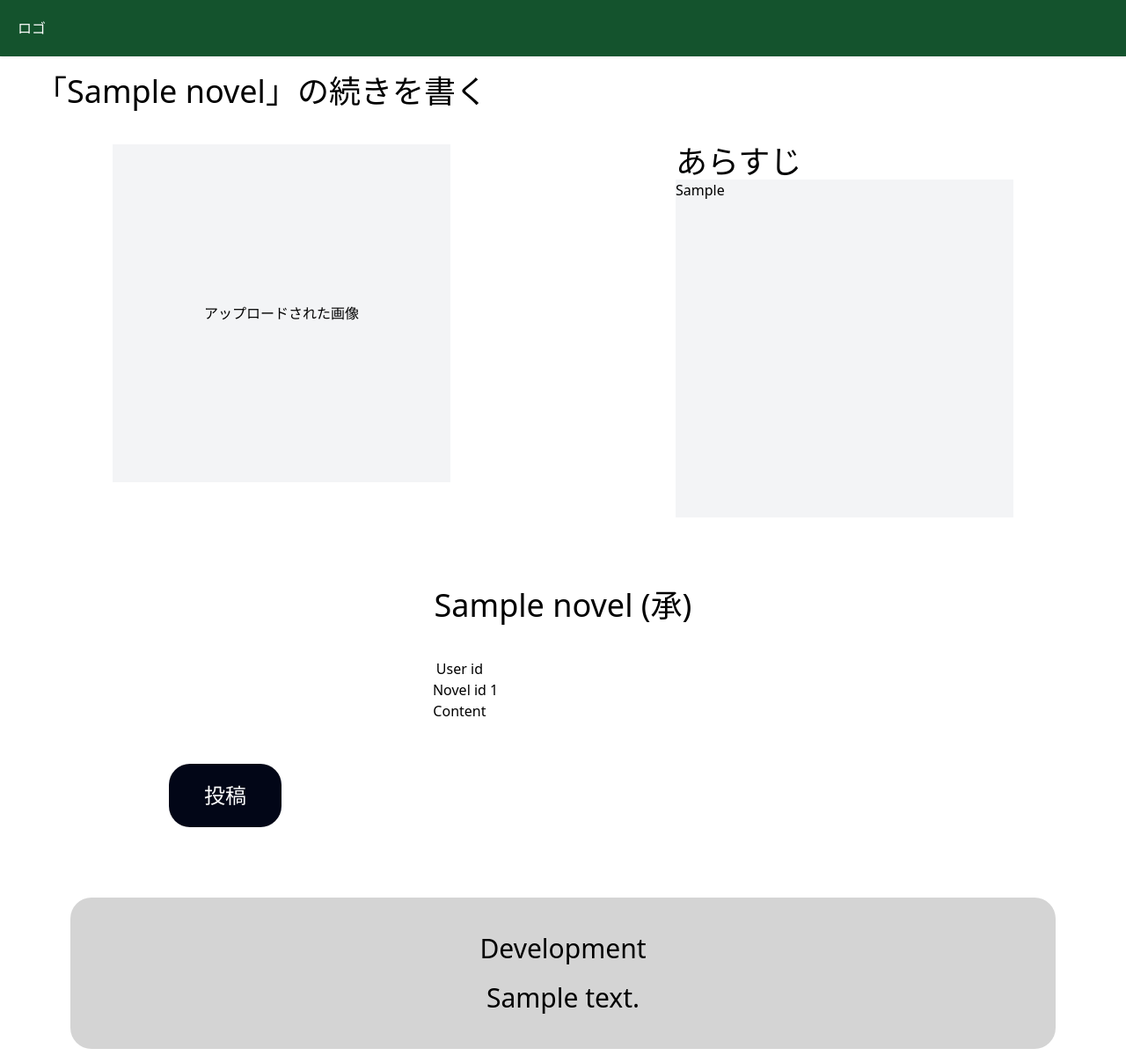
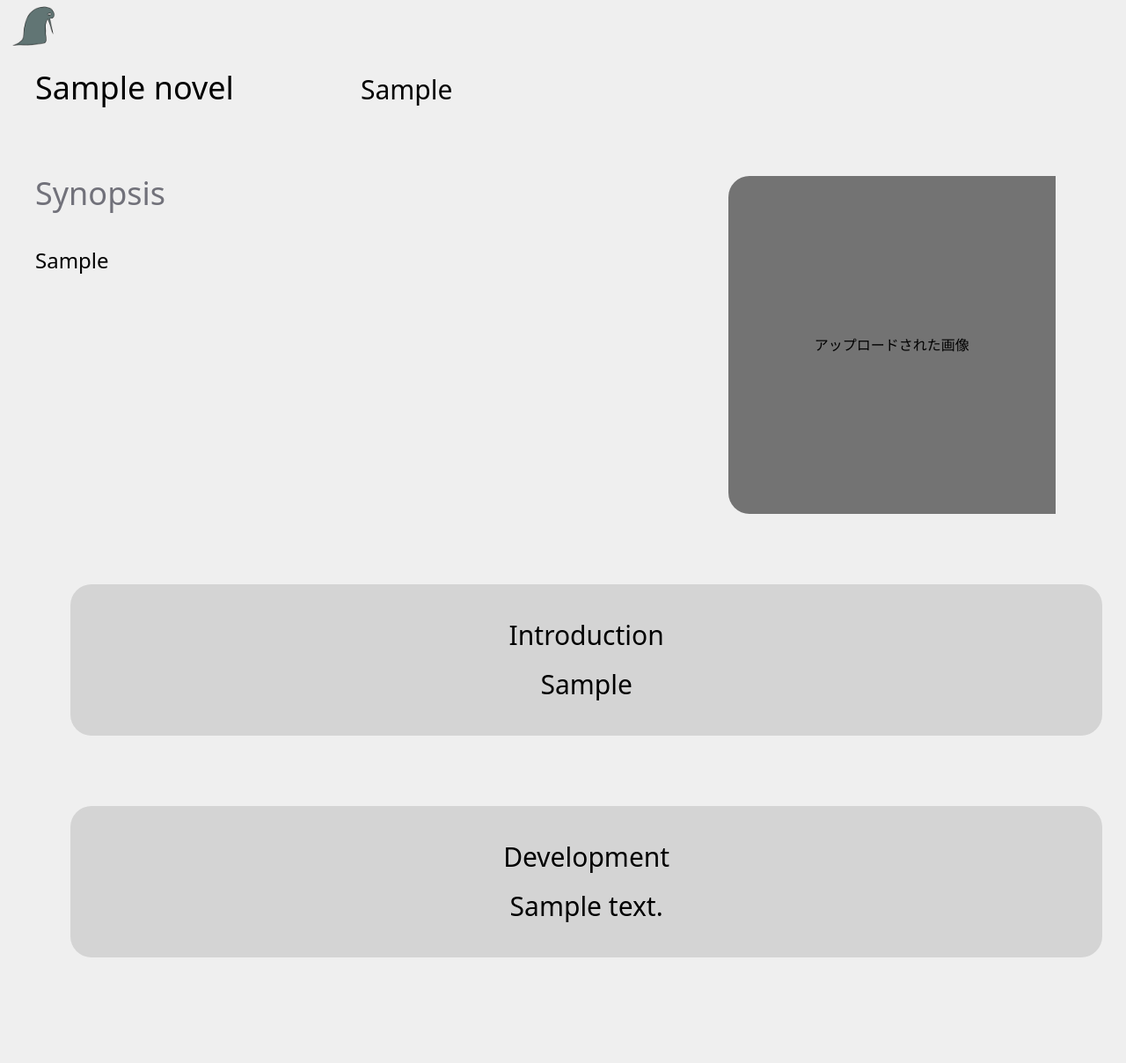
Before and after one commit to takuma-shishido/dejavu, a Django app: page /write_continue/1/ in a window 1280 px wide. Shown: the whole page at 88% size. After the commit the page ends 1088 px from the top, so only its background shows below. Run offline with Django 3.2, Linux system fonts and the light colour scheme; tables that the repository leaves empty hold one stand-in row (values such as "Sample post"); some libraries are stand-ins or nearby versions.

Commit message:
🍳 wip: display sentences

```diff
--- a/dejavu_app/forms.py
+++ b/dejavu_app/forms.py
@@ -29,7 +29,12 @@ class NovelCreateForm(forms.ModelForm):
 class NovelDetailCreateForm(forms.ModelForm):
     class Meta:
         model = NovelDetail
-        fields = "__all__"
+        fields = '__all__'
+
+    # def __init__(self, *args, **kwargs):
+    #     self.novel_id  = kwargs.pop('novel_id')
+    #     super(NovelDetailCreateForm,self).__init__(*args,**kwargs)
+
     def save(self, commit=True):
         article = super().save(commit)
         print(self.cleaned_data)
--- a/dejavu_app/models/__init__.py
+++ b/dejavu_app/models/__init__.py
@@ -2,3 +2,4 @@ from dejavu_app.models.comments import Comments
 from dejavu_app.models.novel_detail import NovelDetail
 from dejavu_app.models.novel_master import NovelMaster
 from dejavu_app.models.novels import Novels
+from accounts.models import User
--- a/dejavu_app/views.py
+++ b/dejavu_app/views.py
@@ -12,8 +12,9 @@ from django.urls import reverse_lazy
 from .forms import SignUpForm, LoginFrom, NovelCreateForm, NovelDetailCreateForm
 from django.contrib.auth.decorators import login_required
 from django.views import generic
-from .models import Novels, NovelDetail
+from .models import Novels, NovelDetail, User
 from django.utils.decorators import method_decorator
+from django.templatetags.static import static
 
 
 # Create your views here.
@@ -98,17 +99,24 @@ class WriteContinueView(CreateView):
         context = super().get_context_data(**kwargs)
         context["novel"] = novel
         context["novel_id"] = self.kwargs["novel_id"]
+        context['logo_sub'] = static("img/logo-sub.PNG")
+
+        try:
+            user = User.objects.get(account_id=novel.user_id)
+            context["owner_name"] = user.first_name
+            context["old_novel"] = NovelDetail.objects.filter(novel_id=self.kwargs["novel_id"])
+            print(context["old_novel"])
+            # self.kwargs = super(WriteContinueView,self).get_form_kwargs()
+            # self.kwargs['novel_id'] = self.kwargs['novel_id'] # novel_idはパラメータ
+        except:
+            print("anonymous user")
+        # context["old_novel"] = NovelDetail.objects.filter(novel_id=self.kwargs["novel_id"])
+        # print(context["old_novel"])
+
         try:
             context["novel_status"] = Novels.STATUS_CHOICES[novel.status][1]
         except:
-            print("finish writing")
-
-        try :
-            context["old_novel"] = NovelDetail.objects.filter(novel_id=self.kwargs["novel_id"])
-            print("novel details")
-            print(context["old_novel"])
-        except:
-            print("no data yet")
+            print("finished writing")
 
         return context
 
@@ -119,6 +127,17 @@ class WriteContinueView(CreateView):
         print("initial")
         print(initial)
         return initial
+
+    def form_valid(self, form):
+        form.instance.user_id = self.request.user.id
+    #     # self.kwargs = super(WriteContinueView,self).get_form_kwargs()
+    #     # self.kwargs['novel_id'] = self.kwargs['novel_id'] # novel_idはパラメータ
+    #     # form.instance.novel_id = self.kwargs["novel_id"]
+        return super().form_valid(form)
+
+    # def get_form_kwargs(self):
+    #     return kwargs
+
 
 
 # myProfile画面
--- a/static/css/style.css
+++ b/static/css/style.css
@@ -6,6 +6,10 @@
 1. Prevent padding and border from affecting element width. (https://github.com/mozdevs/cssremedy/issues/4)
 2. Allow adding a border to an element by just adding a border-width. (https://github.com/tailwindcss/tailwindcss/pull/116)
 */
+
+.book-face {
+  height: 120px;
+}
 
 *,
 ::before,
--- a/templates/home/home.html
+++ b/templates/home/home.html
@@ -8,7 +8,7 @@
 </head>
 
 <body bgcolor="#EFEFEF">
-    {% if request.user.is_authenticated == True%}
+    {% if request.user.is_authenticated == True %}
     <div class="flex flex-row text-right pt-5">
         <div class="text-2xl px-5">{{ request.user.first_name }}</div>
         <a class="w-32 h-10 bg-neutral-400 rounded-3xl flex items-center justify-center text-right" href="{% url 'accounts:logout' %}">
@@ -60,7 +60,7 @@
                 <div class="w-56 text-left text-2xl font-sans pl-10 pt-5 pb-16 break-words line-clamp-3 truncate">
                     {{novel.title }}</div>
                 <!-- PROBLEM   溢れた文字を...にしようとすると全ての文字が消える -->
-                <div class="w-72 h-20 text-left  font-sans px-10 text-ellipsis">{{ novel.synopsis }}</div>
+                <div class="w-72 h-20 text-left font-sans px-10 text-ellipsis">{{ novel.synopsis }}</div>
                 <!-- Read button  -->
                 <a href="{% url 'dejavu_app:write_continue' novel.id %}" class="w-36 h-36 bg-neutral-700 p-4 mt-20 ml-10 rounded-2xl text-gray-50">
 
--- a/templates/write_continue.html
+++ b/templates/write_continue.html
@@ -4,80 +4,87 @@
     <meta charset="UTF-8" />
     <meta name="viewport" content="width=device-width, initial-scale=1.0" />
     <script src="https://cdn.tailwindcss.com"></script>
+
     <title>Dejavu</title>
 </head>
-<body>
-    <nav class="p-5 bg-green-900 shadow">
+<body  bgcolor="#EFEFEF">
+    <!-- <nav class="p-5 bg-slate-200 shadow">
         <h1 class="text-white">ロゴ</h1>
-    </nav>
-    <div class="ml-10 mt-5 text-4xl" >「{{ novel.title }}」の続きを書く</div>
-    <div class="flex justify-around">
-        <div>
-            <div class="mt-10 w-96 h-96 bg-gray-100 flex items-center justify-center">
-                <p>アップロードされた画像</p>
+    </nav> -->
+    <a class="w-32" href="{% url 'dejavu_app:home' %}">
+
+        <img class="text-2xl w-20 fixed" src="{{ logo_sub }}"></img>
+    </a>
+    <div class="flex flex-row pt-20 items-end">
+        <div class="ml-10 text-4xl">{{ novel.title }}</div>
+        <div class="ml-36 text-3xl">{{ owner_name }}</div>
+    </div>
+    <!-- <div class="ml-10 mt-5 text-4xl" >「{{ novel.title }}」の続きを書く</div> -->
+
+    <div class="flex flex-row justify-center mt-10">
+        <div class="flex flex-col w-8/12">
+            <div class="ml-10">
+                <div class="mt-10 text-4xl text-zinc-500">Synopsis</div>
+                <div class="w-96 mt-10 text-2xl">{{ novel.synopsis }}</div>
+                <!-- <div class="w-96 h-96 bg-gray-100">{{ novel.synopsis }}</div> -->
             </div>
         </div>
 
-        <div>
-            <div class="mt-10 text-4xl">あらすじ</div>
-            <div class="w-96 h-96 bg-gray-100">{{ novel.introduction }}</div>
-        </div>
+            <div class="book-face mr-20 mt-10 w-96 h-96 rounded-ss-3xl rounded-es-3xl bg-neutral-500 flex items-center justify-center">
+                <p>アップロードされた画像</p>
+            </div>
+
     </div>
+    {% if request.user.is_authenticated == True %}
     <form action="{% url 'dejavu_app:write_continue' novel_id  %}" method="POST">
-        <div class="flex flex-col content-center text-center">
+        <div class="flex flex-col justify-center items-center">
             <!-- （承）にはユーザーが書きたい承転結のどれかが入る -->
-            <div class=" text-4xl mt-20">{{ novel.title }} ({{novel_status}})</div>
+            <div class="text-4xl mt-20">{{ novel.title }} ({{novel_status}})</div>
             <div class="mt-10">
                 {{ form.non_field_errors }}
                 {% for field in form %}
-                {% if field.label == "novel_id" %}
-                    <h1>afasdfsadfasdf</h1>
-                {% else %}
 
-                    {{ field.label }}
-                    {{ field }}
-                    {{ field.errors }}
-                {% endif %}
-                <br>
+                        {{ field.label }}
+                        {{ field }}
+                        {{ field.errors }}
                 {% endfor %}
                 <!-- <td type="text" class="bg-gray-100"> {{form.content}} </td> -->
             </div>
-            <div class="flex items-center justify-center bg-slate-950 mt-12 text-2xl p-5 w-32 rounded-3xl ms-48">
+            <div class="flex items-center justify-center bg-slate-950 mt-12 text-2xl p-5 w-32 rounded-3xl">
                 <button type="submit" class="text-white">
                     投稿
                 </button>
                 {% csrf_token %}
             </div>
+            {% endif %}
 
-            {% if old_novel|length >= 1 %}
+            <div class="mt-20 mb-10 mx-20 w-11/12 h-auto pb-10 pt-10 px-10 rounded-3xl flex flex-col justify-center  bg-neutral-300 items-center text-center">
+                <h1 class="text-3xl">Introduction</h1>
+                <h1 class="text-3xl  pt-5">{{ novel.introduction }}</h1>
+            </div>
+
+            {% if old_novel %}
                 {% for novel in old_novel %}
                     {% if forloop.counter == 1 %}
-                        <div class="mt-20 mx-20 w-auto h-auto pb-10 pt-10 px-10 rounded-3xl flex flex-col justify-center  bg-neutral-300 items-center text-center">
+                        <div class="mt-20 mb-10 mx-20 w-11/12 h-auto pb-10 pt-10 px-10 rounded-3xl flex flex-col justify-center  bg-neutral-300 items-center text-center">
                             <h1 class="text-3xl">Development</h1>
                             <h1 class="text-3xl  pt-5">{{ novel }}</h1>
                         </div>
                     {% elif forloop.counter == 2 %}
-                    <div class="mt-20 w-auto h-auto mx-20 rounded-3xl pt-10 pb-10 flex flex-col justify-center  bg-neutral-300 items-center text-center">
+                    <div class="mt-20 mb-10 w-11/12 h-auto mx-20 rounded-3xl pt-10 pb-10 flex flex-col justify-center  bg-neutral-300 items-center text-center">
                         <h1 class="text-3xl">Turn</h1>
                         <h1 class="text-3xl  pt-5">{{ novel }}</h1>
                     </div>
                         <!-- <h1>転 {{ novel }}</h1> -->
                     {% elif forloop.counter == 3 %}
-                        <div class="mt-20 w-auto h-auto mx-20 rounded-3xl pt-10 pb-10 flex flex-col justify-center  bg-neutral-300 items-center text-center">
+                        <div class="mt-20 mb-10 w-11/12 h-auto mx-20 rounded-3xl pt-10 pb-10 flex flex-col justify-center  bg-neutral-300 items-center text-center">
                             <h1 class="text-3xl">Conclusion</h1>
                             <h1 class="text-3xl  pt-5">{{ novel }}</h1>
                         </div>
                     {% endif %}
                 {% endfor %}
             {% else %}
-            <!-- <div class="mt-20 w-1/2 h-36 mx-auto rounded-3xl flex flex-col justify-center  bg-neutral-300 items-center text-center">
-                <h1 class="text-3xl">承</h1>
-                <h1 class="text-3xl  pt-5">{{ old_novel }}</h1>
-            </div> -->
             {% endif %}
-
-
-
         </div>
     </form>
 </body>
```
